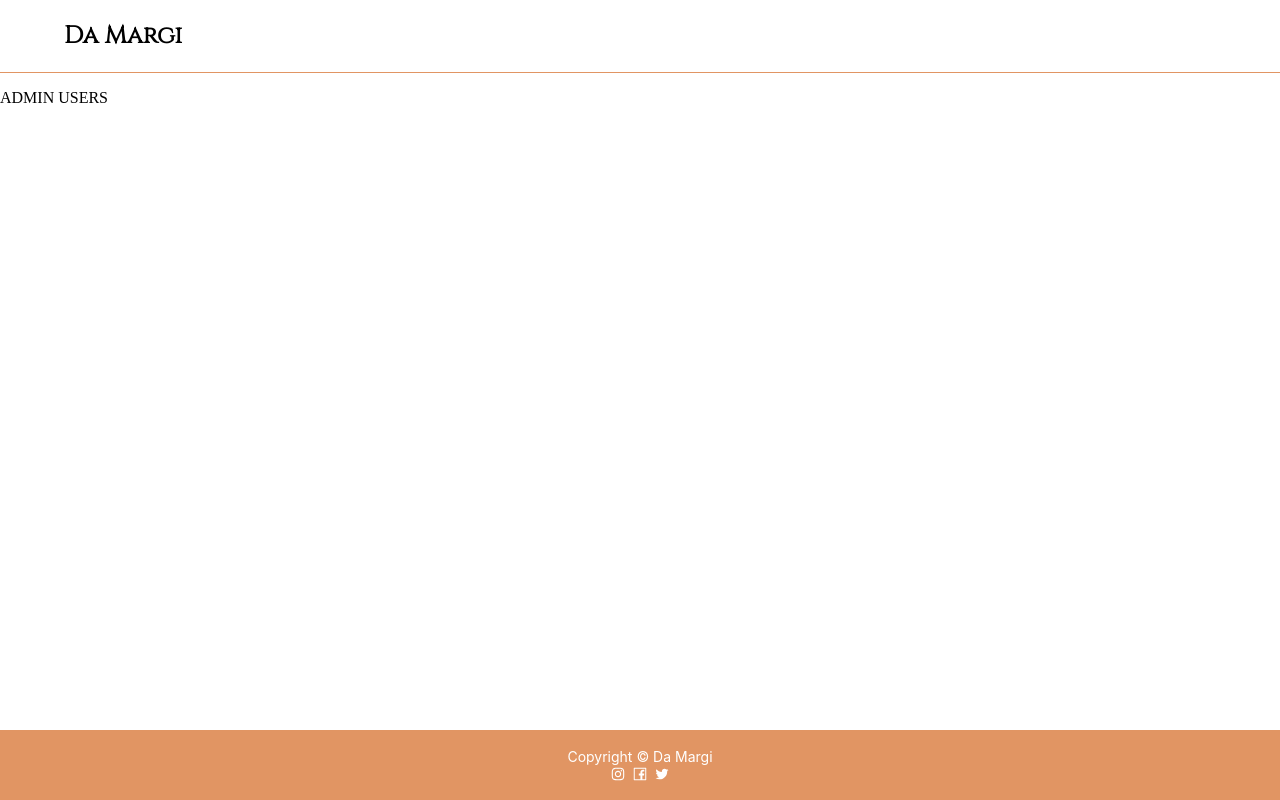
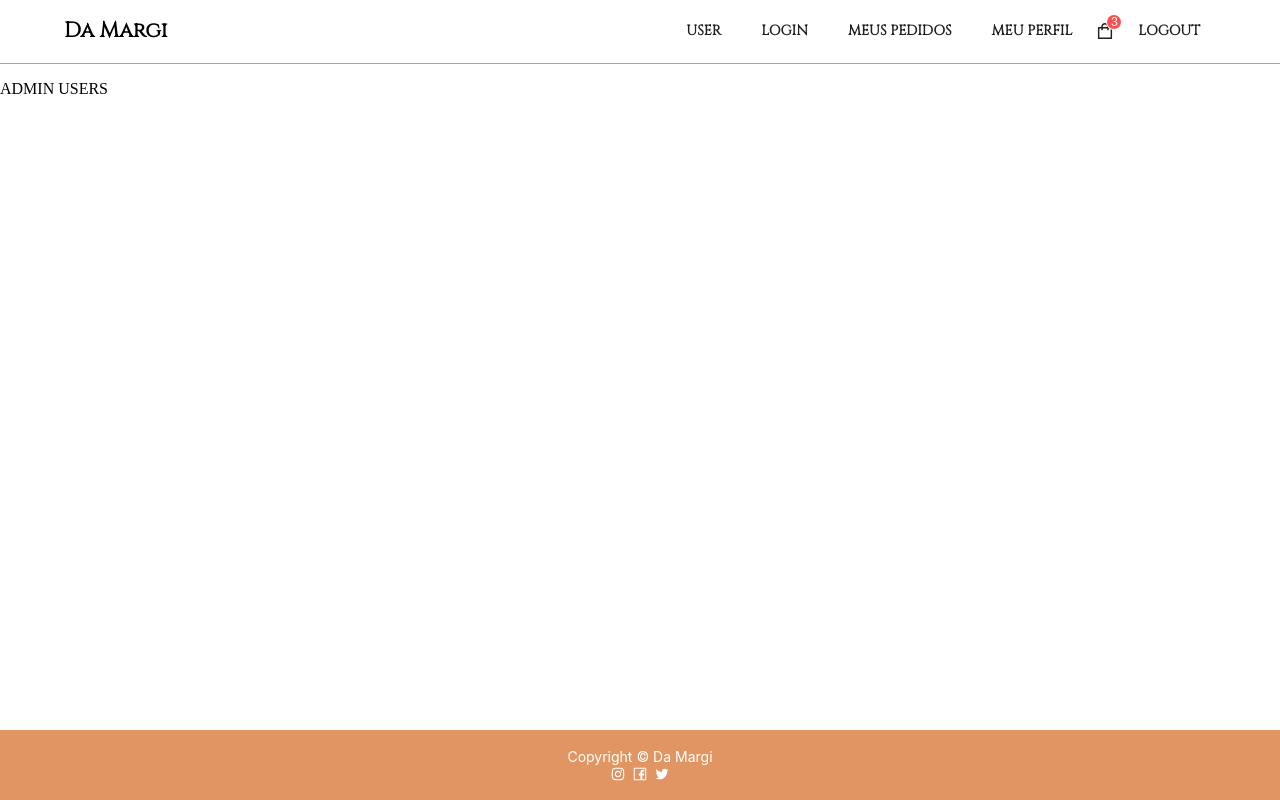
Before and after one commit to guibeutler/MERN-Stack-Project-E-commerce, a React (Create React App) app in the folder frontend/: page /admin/users in a window 1280 px wide. Built offline with nearby package versions, Linux system fonts and the light colour scheme; a web font is replaced by a local one.

Commit message:
adjustments again in header/hamburguer menu

```diff
--- a/frontend/src/components/Header/index.tsx
+++ b/frontend/src/components/Header/index.tsx
@@ -1,19 +1,71 @@
 import React, { useState } from 'react'
-import { Badge } from 'antd'
+import { useNavigate } from 'react-router-dom'
+import { Badge, Row, Col, Typography, Space } from 'antd'
 import {
 	ShoppingOutlined,
 	UserOutlined,
 	CaretDownOutlined,
 } from '@ant-design/icons'
-
 import './style.css'
+const { Text } = Typography
 
 const Header = () => {
 	const [classOn, setClassOn] = useState(false)
+	const navigate = useNavigate()
 
 	return (
 		<header>
-			<div className="container">
+			<Row className="container">
+				<Row>
+					<Col>
+						<h2 onClick={() => navigate('/')}>Da Margi</h2>
+					</Col>
+				</Row>
+				<div
+					className={classOn ? 'menu-section on' : 'menu-section'}
+					onClick={() => setClassOn(!classOn)}
+				>
+					<div className="menu-toggle">
+						<div className="one"></div>
+						<div className="two"></div>
+						<div className="three"></div>
+					</div>
+
+					<Row className="style-menu">
+						<Space>
+							<Col>
+								<Text onClick={() => navigate('/user')}>user</Text>
+							</Col>
+							<Col>
+								<Text>login</Text>
+							</Col>
+							<Col>
+								<Text onClick={() => navigate('/user/my-orders')}>
+									meus pedidos
+								</Text>
+							</Col>
+							<Col>
+								<Text onClick={() => navigate('/user')}>meu perfil</Text>
+							</Col>
+							<Col>
+								<Badge className="badge" count={3} size={'small'}>
+									<ShoppingOutlined
+										className="icon"
+										style={{
+											fontSize: '18px',
+										}}
+									/>
+								</Badge>
+							</Col>
+							<Col>
+								<Text>logout</Text>
+							</Col>
+						</Space>
+					</Row>
+				</div>
+			</Row>
+
+			{/* <div className="container">
 				<h2>Da Margi</h2>
 
 				<div
@@ -56,7 +108,7 @@ const Header = () => {
 						</ul>
 					</nav>
 				</div>
-			</div>
+			</div> */}
 		</header>
 	)
 }
--- a/frontend/src/components/Header/style.css
+++ b/frontend/src/components/Header/style.css
@@ -1,13 +1,33 @@
 @import url('https://fonts.googleapis.com/css2?family=Cinzel:wght@400&family=Fauna+One&display=swap');
+
+.ant-typography {
+	text-transform: uppercase;
+	font-size: 14px;
+	font-weight: 800;
+	padding: 1rem;
+	transition: 100ms;
+	font-family: 'Cinzel';
+	cursor: pointer;
+}
+.ant-typography:hover {
+	font-size: 20px;
+}
+.style-menu .ant-col {
+	animation-name: menu;
+	animation-duration: 1s;
+	transition: 100ms;
+}
 
 header {
 	width: 100%;
 	border-bottom: 1px solid #e19563;
 	color: black;
 	font-family: 'Cinzel';
+	cursor: pointer;
 }
 
-header h2:hover {
+header h2 {
+	font-family: 'Cinzel';
 }
 
 header .container {
```
